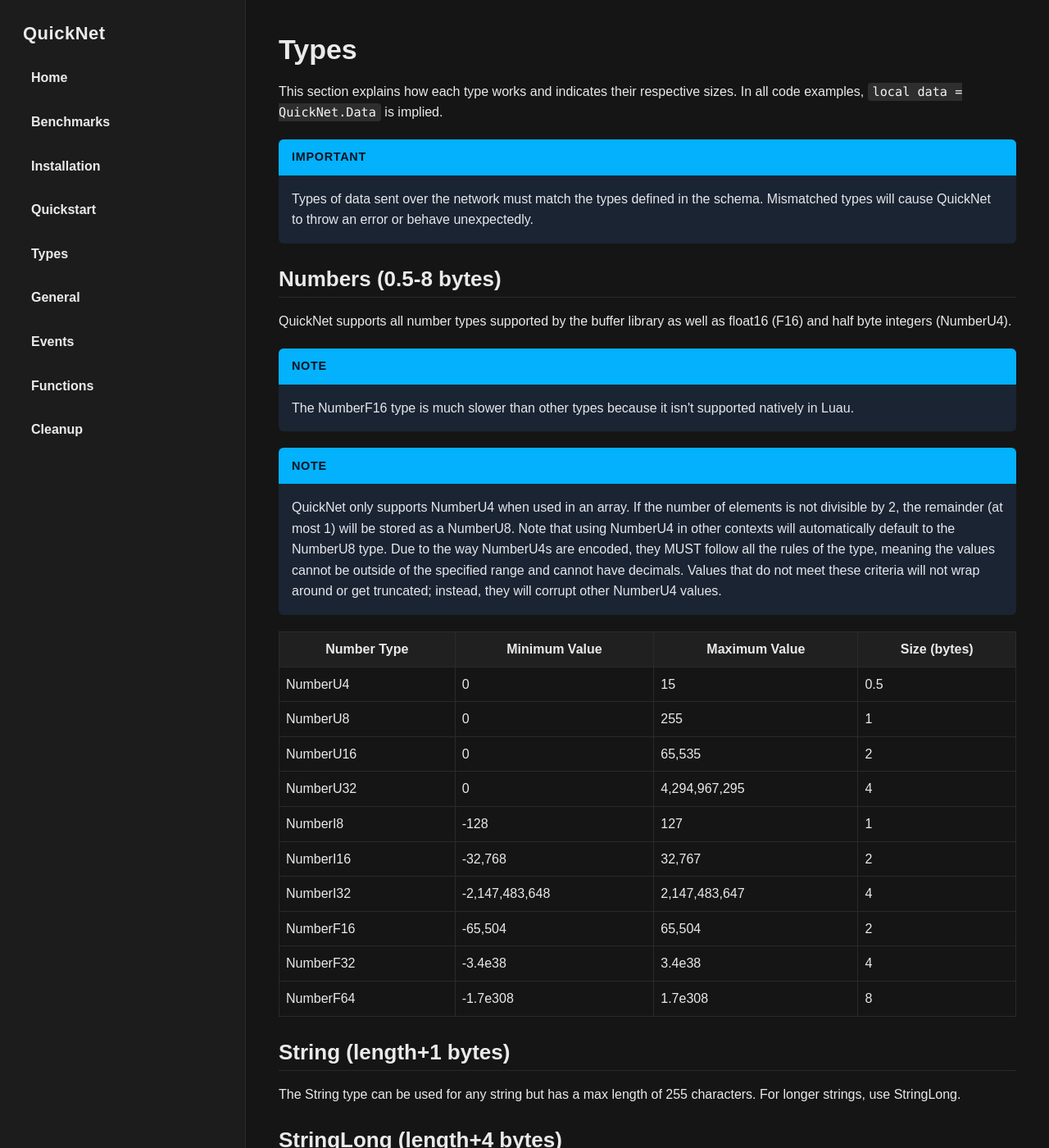
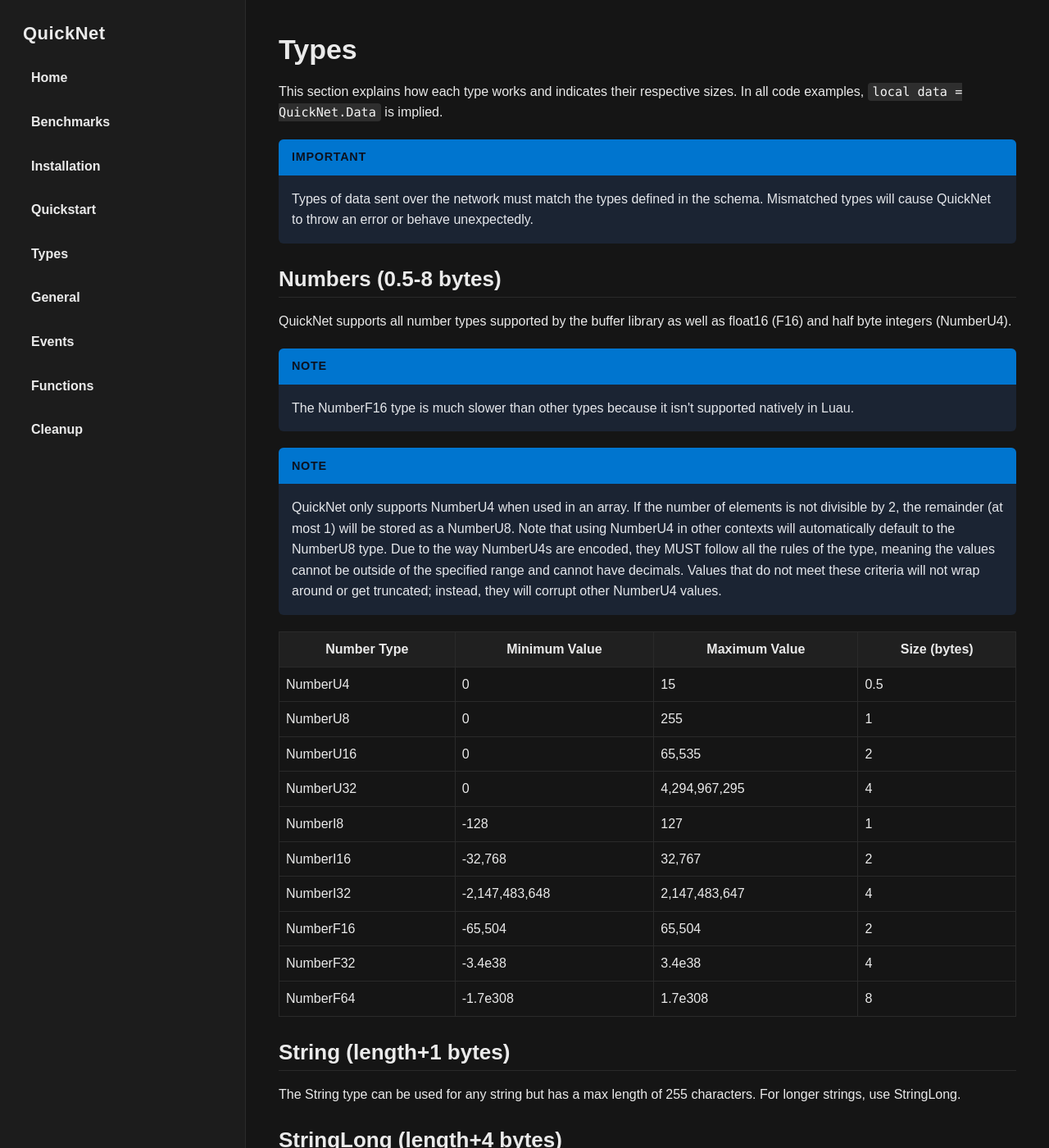
Before and after one commit to breadboardengineer1234/QuickNet, a Jekyll site: the page built from docs/types.md, in a window 1280 px wide and 1400 px high. Shown: the whole window at 82% size. Built offline with Jekyll 4.4.1, drawn with Linux system fonts in a browser that asks for light colours.

Commit message:
Update style.css

```diff
--- a/docs/assets/style.css
+++ b/docs/assets/style.css
@@ -231,7 +231,7 @@ a:hover {
     font-size: 0.9rem;
     letter-spacing: 0.05em;
     color: #0b1220;
-    background-color: #03b1fc;
+    background-color: #0075cf;
 }
 
 .important-content {
```
